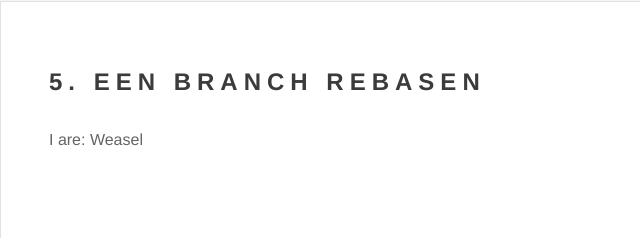
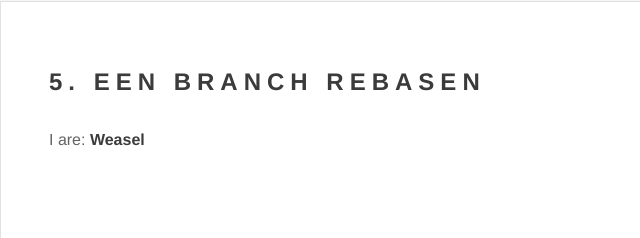
Before and after one commit to zombievarkenman/lo1e-vcs2_t1, a plain HTML site: page index.html in a window 1280 px wide. Shown: the part 4235-4473 px from the top of the page, 0-640 px from the left. Drawn offline with Linux system fonts and the light colour scheme.

Commit message:
geen span maar strong

```diff
--- a/index.html
+++ b/index.html
@@ -234,7 +234,7 @@
                         <h2>5. Een branch rebasen</h2>
                         <p>
                             I are:
-                            <span id="animal">Weasel</span>
+                            <strong id="animal">Weasel</strong>
                         </p>
                     </div>
                     <div class="meta">
```
